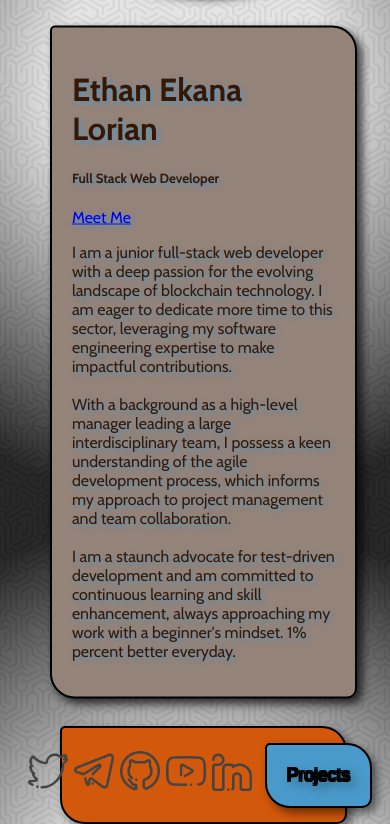
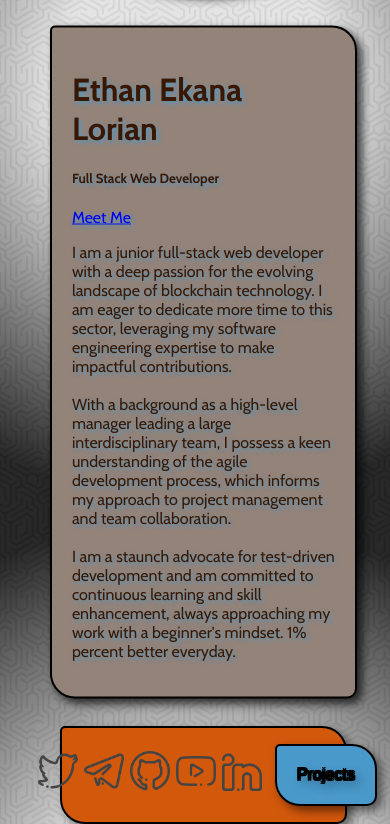
Before and after one commit to ethalorian/ethalorian.github.io, a plain HTML site: page index.html in a window 390 px wide. Shown: the part 340-1164 px from the top of the page. Drawn offline with nearby package versions, Linux system fonts and the light colour scheme.

Commit message:
Add files via upload

```diff
--- a/styles.css
+++ b/styles.css
@@ -259,7 +259,7 @@ button:hover {
     }
 
     #projects button {
-        font-size: 1.1em;
-        margin-right: 20px;
+        font-size: 1em;
+        margin-right: 5px;
     }
 }
```
